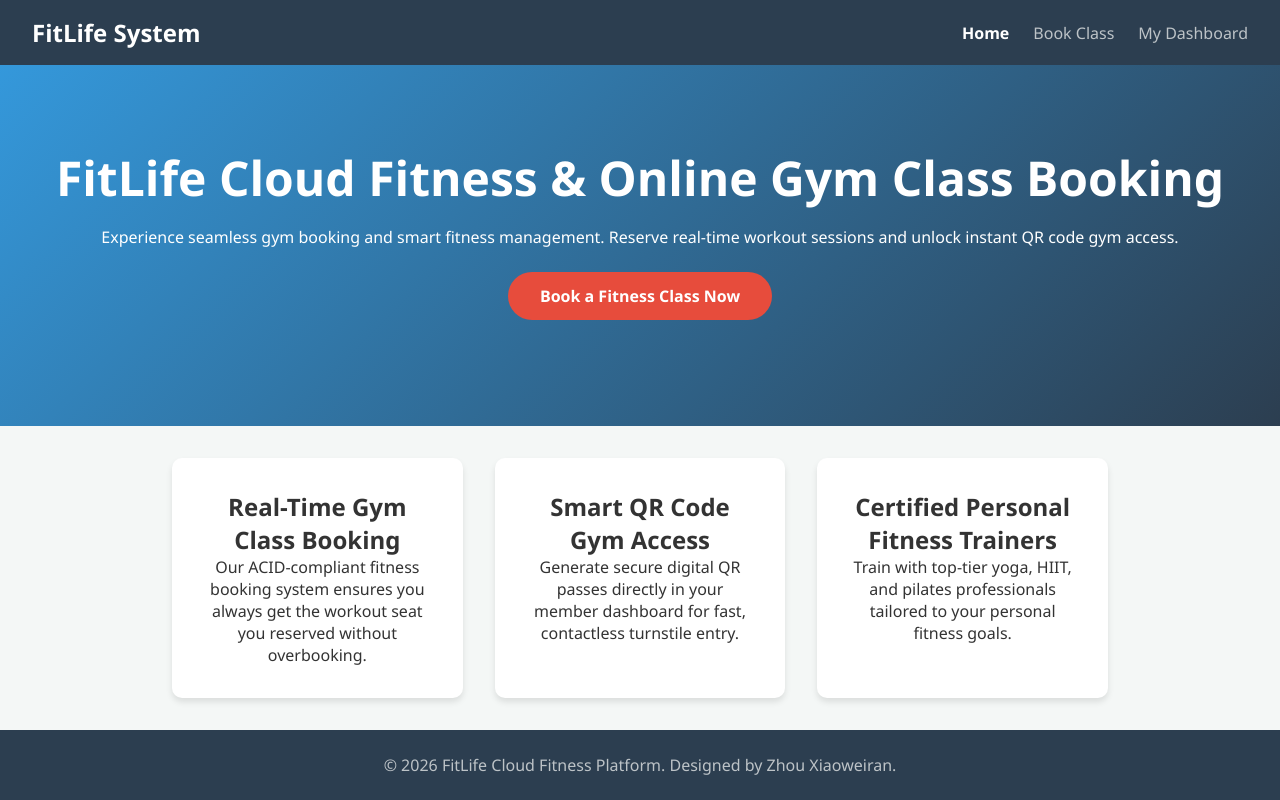
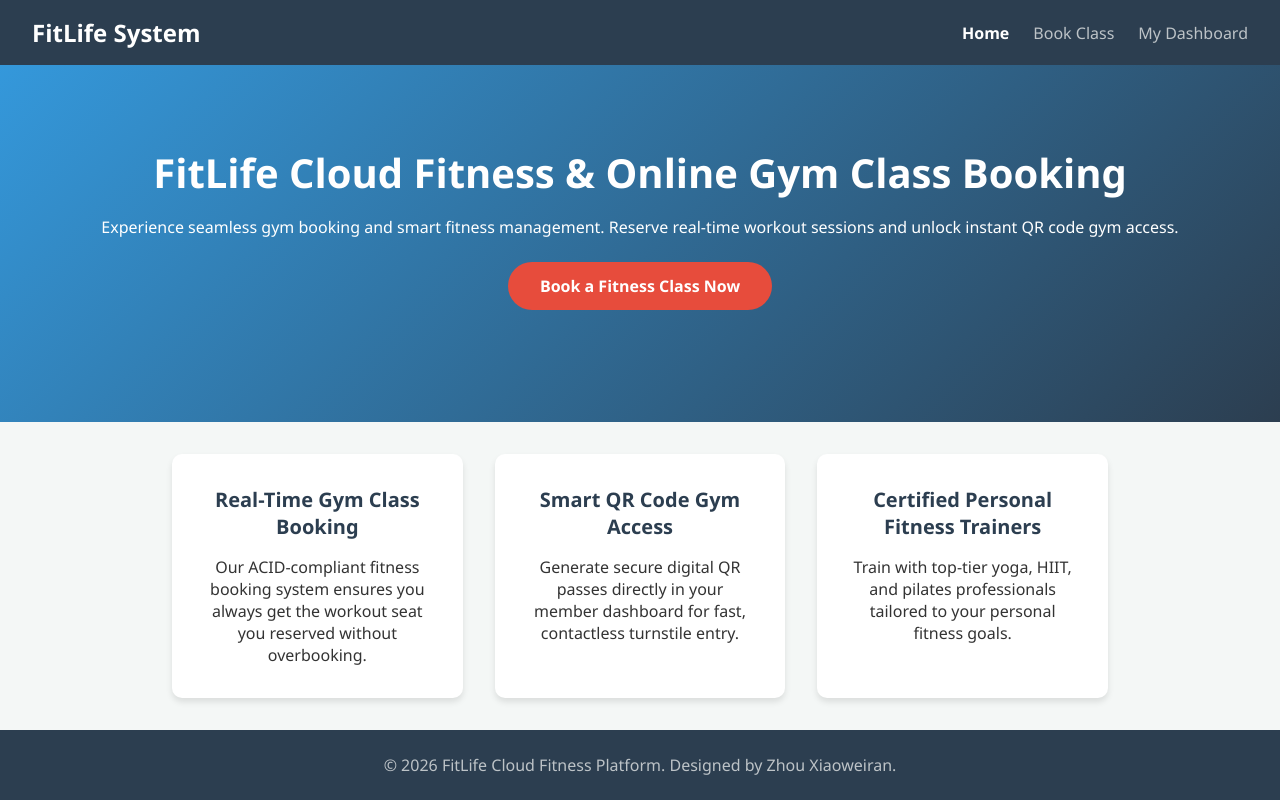
Before and after one commit to zxwr1997/Fitlife, a plain HTML site: page index.html in a window 1280 px wide. Drawn offline with Linux system fonts and the light colour scheme.

Commit message:
Add files via upload

```diff
--- a/style.css
+++ b/style.css
@@ -53,7 +53,7 @@ body {
 }
 
 .hero-content h1 {
-    font-size: 3rem;
+    font-size: 2.5rem;
     margin-bottom: 1rem;
 }
 
@@ -100,9 +100,10 @@ body {
     text-align: center;
 }
 
-.card h3 {
+.card h2, .card h3 {
     color: #2c3e50;
     margin-bottom: 1rem;
+    font-size: 1.25rem;
 }
 
 .class-card {
```
Also changed, not shown: script.js (+0 -7 lines).
